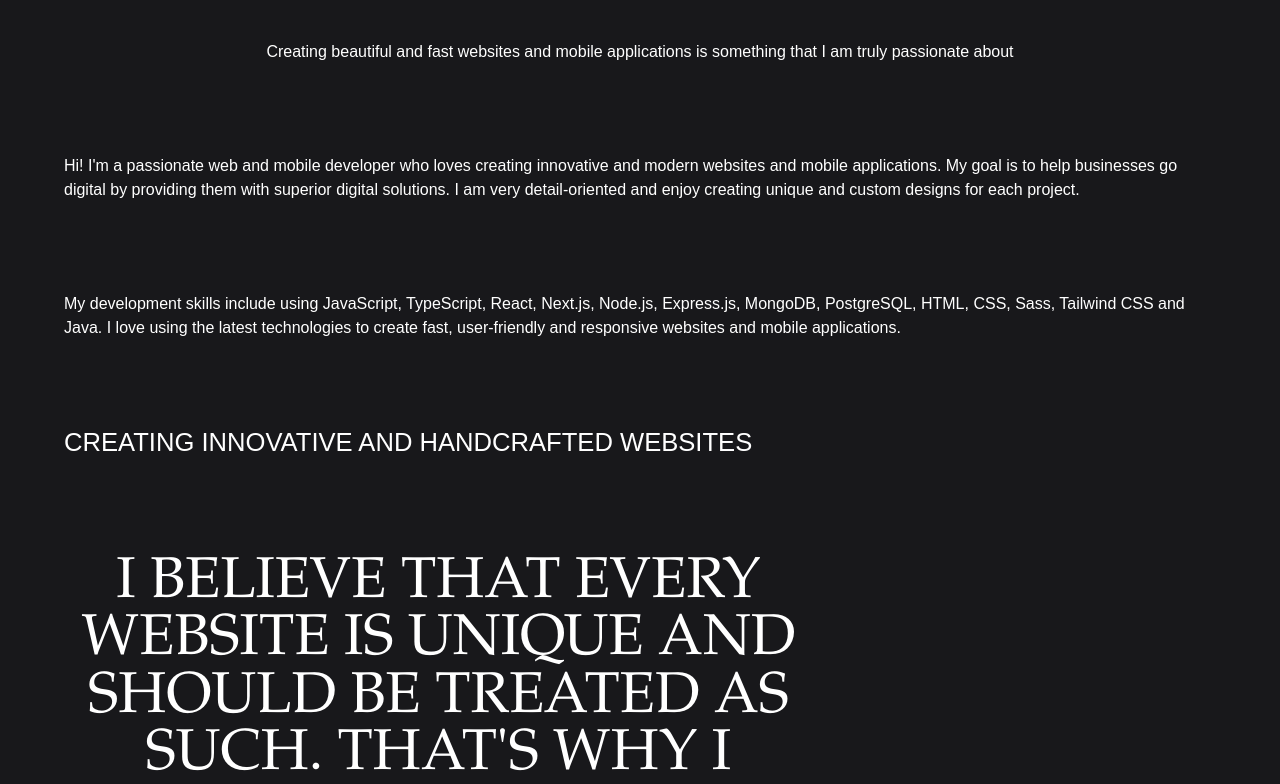
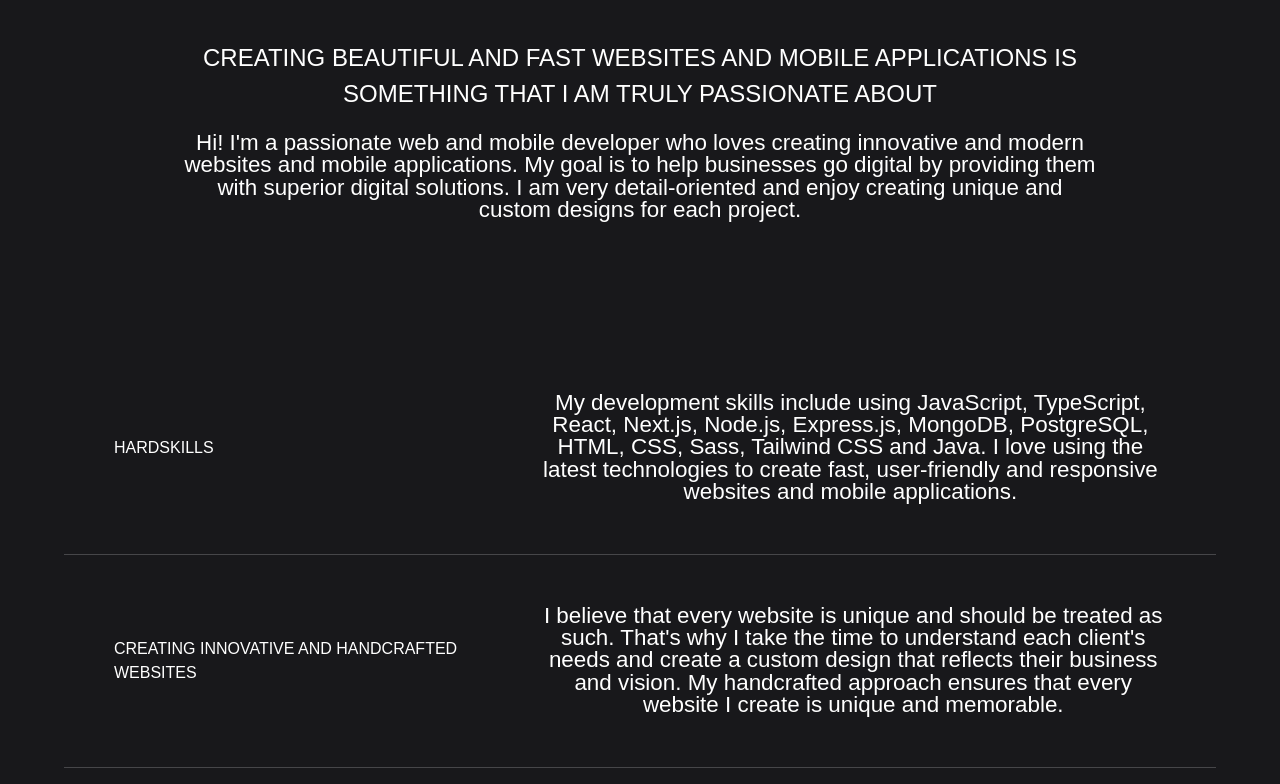
Before and after one commit to enzo-mourany/portfolio-v2, a Next.js app: page /about in a window 1280 px wide. Shown: the part 760-1544 px from the top of the page. Built offline with nearby package versions, Linux system fonts and the light colour scheme.

Commit message:
feat: content and style

```diff
--- a/app/about/page.tsx
+++ b/app/about/page.tsx
@@ -14,10 +14,15 @@ const Page: React.FC = () => {
           </div>
         </div>
         <div className={styles.course}>
-          <div className={styles.objectivs}>
+          <div className={styles.presentation}>
             <h2>Creating beautiful and fast websites and mobile applications is something that I am truly passionate about</h2>
             <p>Hi! I'm a passionate web and mobile developer who loves creating innovative and modern websites and mobile applications. My goal is to help businesses go digital by providing them with superior digital solutions. I am very detail-oriented and enjoy creating unique and custom designs for each project.</p>
-            <p>My development skills include using JavaScript, TypeScript, React, Next.js, Node.js, Express.js, MongoDB, PostgreSQL, HTML, CSS, Sass, Tailwind CSS and Java. I love using the latest technologies to create fast, user-friendly and responsive websites and mobile applications.</p>
+          </div>
+          <div className={styles.objectivs}>
+            <div className={styles.content}>
+              <h2>Hardskills</h2>
+              <p>My development skills include using JavaScript, TypeScript, React, Next.js, Node.js, Express.js, MongoDB, PostgreSQL, HTML, CSS, Sass, Tailwind CSS and Java. I love using the latest technologies to create fast, user-friendly and responsive websites and mobile applications.</p>
+            </div>
             <div className={styles.content}>
               <h2>Creating innovative and handcrafted websites</h2>
               <p>I believe that every website is unique and should be treated as such. That's why I take the time to understand each client's needs and create a custom design that reflects their business and vision. My handcrafted approach ensures that every website I create is unique and memorable.</p>
--- a/styles/AboutPage.module.scss
+++ b/styles/AboutPage.module.scss
@@ -34,32 +34,46 @@
       flex-direction: column;
       align-items: center;
       justify-content: center;
+      .presentation {
+        display: flex;
+        flex-direction: column;
+        align-items: center;
+        justify-content: center;
+        width: 80%;
+        margin-bottom: 120px;
+        h2 {
+          font-size: 1.5rem;
+          text-transform: uppercase;
+          margin-bottom: 20px;
+          text-align: center;
+        }
+        p {
+          font-size: 1.4rem;
+          font-weight: 100;
+          text-align: center;
+          line-height: 1;
+        }
+      }
       .objectivs {
         display: flex;
         flex-direction: column;
         align-items: center;
         margin-bottom: 100px;
-        gap: 300px;
-        @include laptop {
-          gap: 90px;
-        }
-        @include tablet {
-          gap: 70px;
-        }
         .content {
+          display: flex;
+          flex-direction: row;
+          align-items: center;
+          justify-content: space-between;
+          border-bottom: 1px solid rgba(255, 255, 255, 0.2);
+          padding: 50px;
           h2 {
-            font-size: 2vw;
-            line-height: 1;
+            font-size: 1rem;
             text-transform: uppercase;
-            margin-bottom: 100px;
           }
           p {
-            width: 65%;
-            //font-family: Garamond, Baskerville, Baskerville Old Face, Hoefler Text, Times New Roman, serif;
-            font-family: 'garamond', serif;
-            font-size: 4.5vw;
+            width: 60%;
+            font-size: 1.4rem;
             font-weight: 100;
-            text-transform: uppercase;
             text-align: center;
             line-height: 1;
             @include tablet {
```
